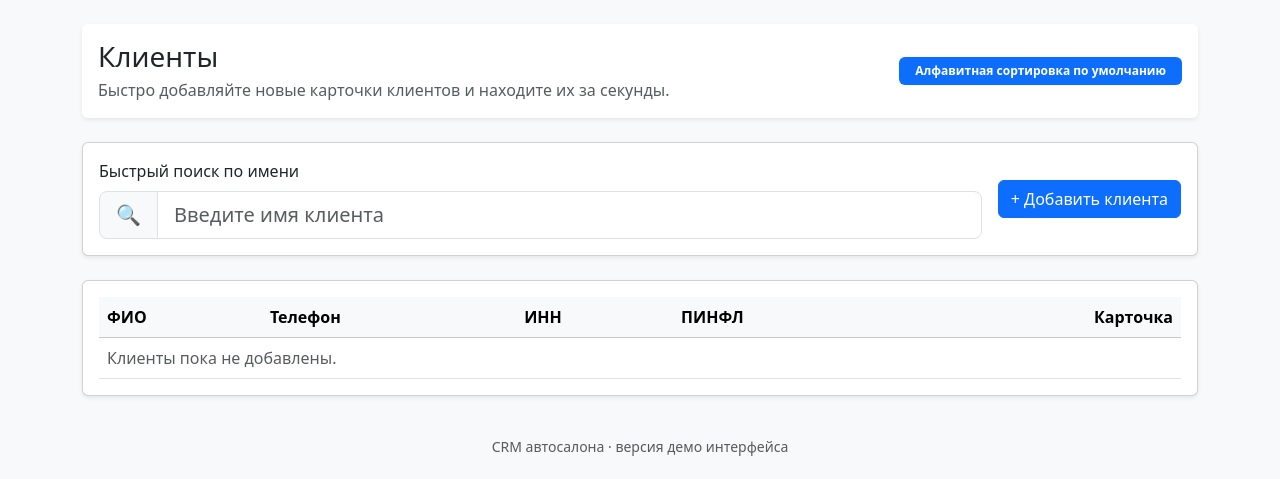
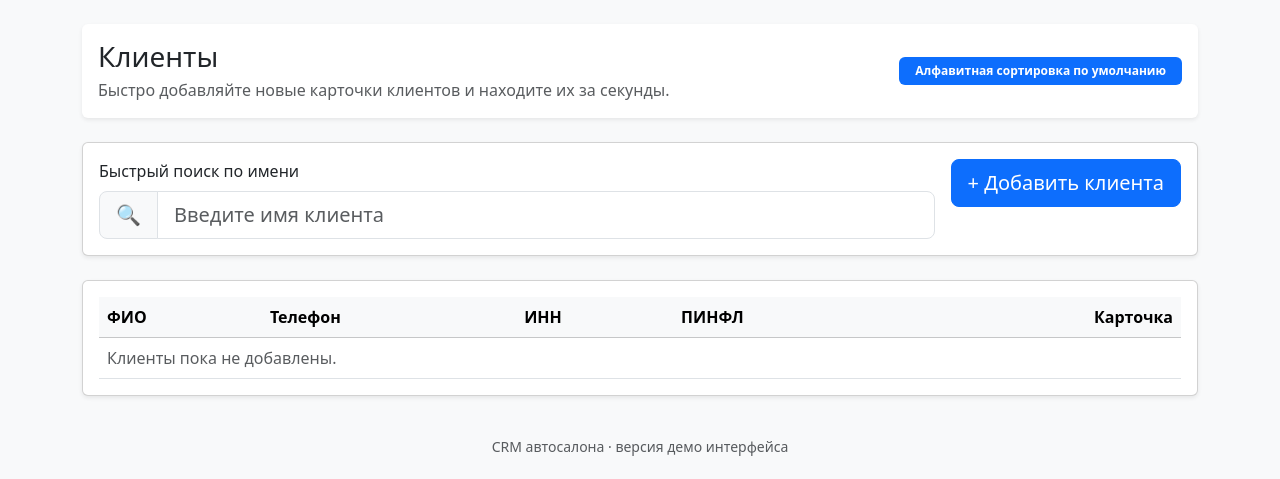
Before and after one commit to Shakhriyor10/major_motors, a Django app: page /customers/ in a window 1280 px wide. Shown: the part 82-561 px from the top of the page. Run offline with Django 3.2, Linux system fonts and the light colour scheme; data comes from the database, SQL or seed files in the repository; data that the repository does not hold is empty; some libraries are stand-ins or nearby versions.

Commit message:
Align search input and add button height

```diff
--- a/templates/crm/customers.html
+++ b/templates/crm/customers.html
@@ -17,7 +17,7 @@
 
   <div class="card shadow-sm mb-4">
     <div class="card-body">
-      <div class="d-flex flex-wrap align-items-center justify-content-between gap-3">
+      <div class="d-flex flex-wrap align-items-stretch justify-content-between gap-3">
         <div class="flex-grow-1">
           <label class="form-label">Быстрый поиск по имени</label>
           <div class="input-group input-group-lg">
@@ -32,7 +32,7 @@
             />
           </div>
         </div>
-        <button type="button" class="btn btn-primary" data-bs-toggle="modal" data-bs-target="#customerCreateModal">
+        <button type="button" class="btn btn-primary btn-lg h-100" data-bs-toggle="modal" data-bs-target="#customerCreateModal">
           + Добавить клиента
         </button>
       </div>
```
